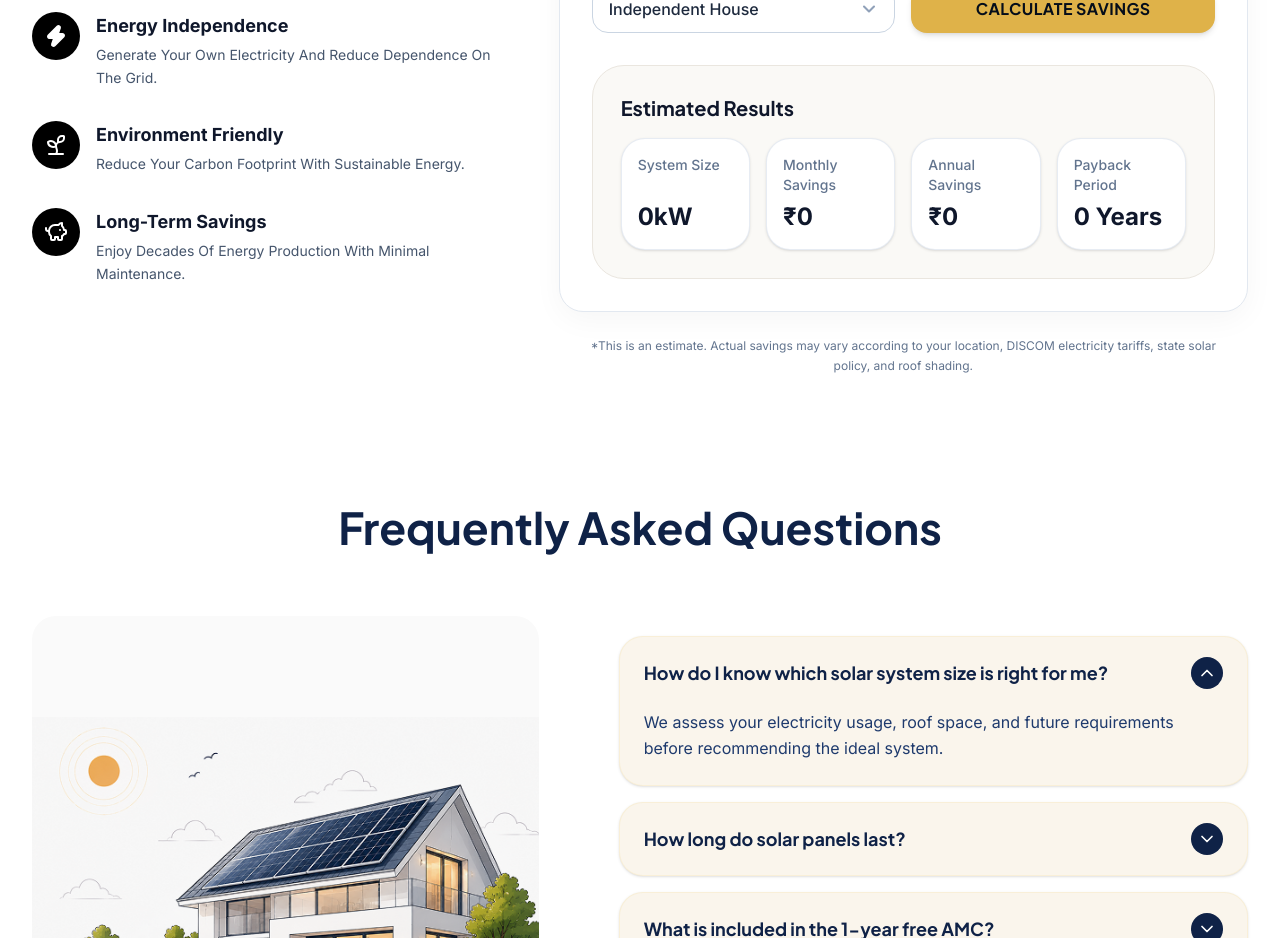
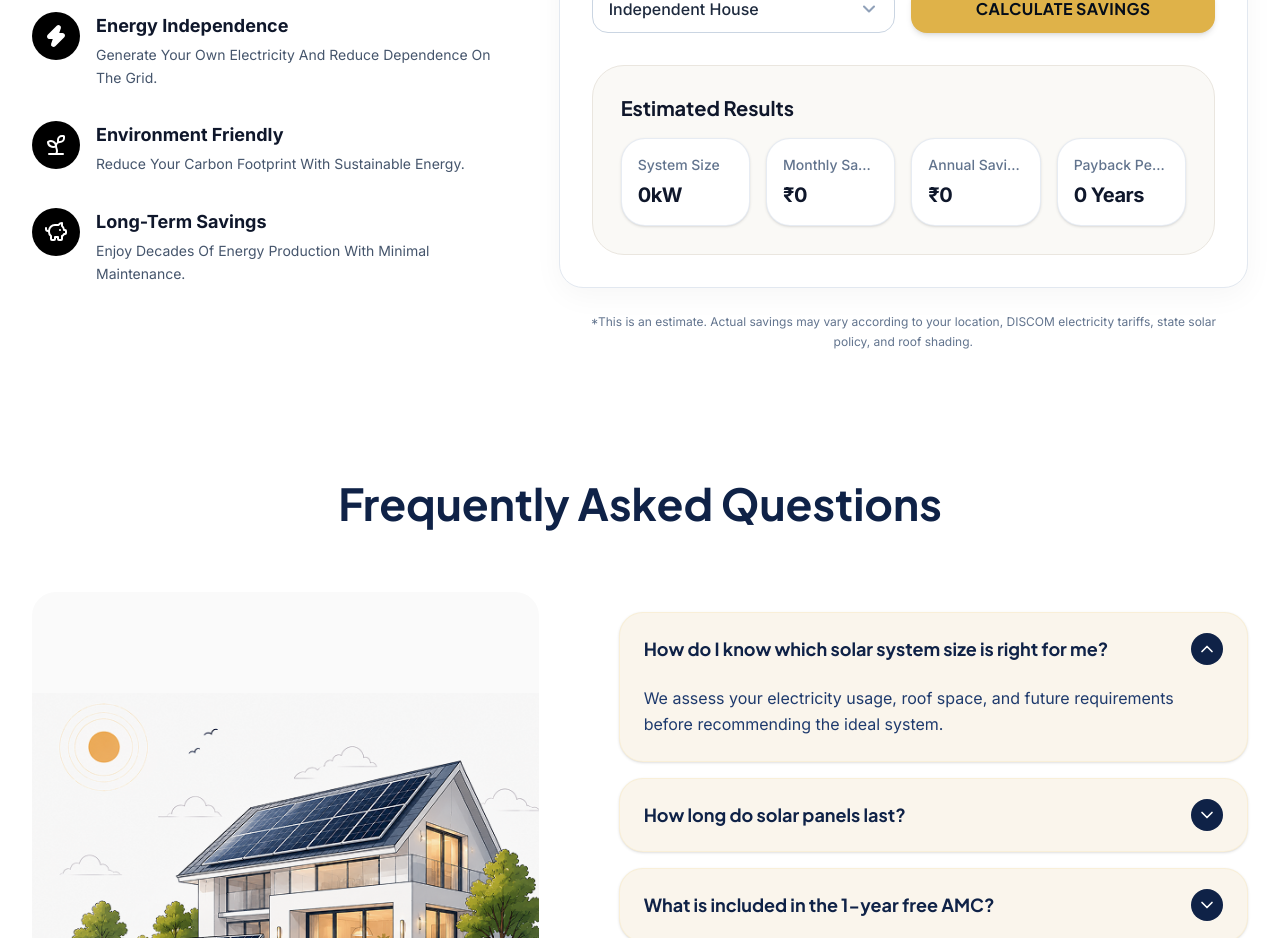
Before and after one commit to moonlitebuilders/moolitebuilders, a React (Vite) app: page /services/solar in a window 1280 px wide. Shown: the part 2880-3818 px from the top of the page. Built offline with nearby package versions, Linux system fonts and the light colour scheme.

Commit message:
fix(solar): prevent text overflow in solar calculator savings cards for amounts > 1 lakh

```diff
--- a/src/components/solar/SolarSavingsSection.tsx
+++ b/src/components/solar/SolarSavingsSection.tsx
@@ -282,41 +282,41 @@ export const SolarSavingsSection: React.FC = () => {
                     Estimated Results
                   </h3>
 
-                  <div className="grid grid-cols-1 sm:grid-cols-2 lg:grid-cols-4 gap-4">
+                  <div className="grid grid-cols-2 lg:grid-cols-4 gap-3 sm:gap-4">
 
-                    <div className="bg-white p-4 rounded-xl border border-slate-200/80 shadow-sm flex flex-col justify-between">
-                      <p className="text-xs md:text-sm text-slate-500 font-medium mb-1.5">System Size</p>
+                    <div className="bg-white p-3.5 sm:p-4 rounded-xl border border-slate-200/80 shadow-sm flex flex-col justify-between min-w-0">
+                      <p className="text-xs sm:text-sm text-slate-500 font-medium mb-1.5 truncate">System Size</p>
                       <motion.p
                         key={displayResults.systemSize}
                         initial={{ opacity: 0, y: -4 }}
                         animate={{ opacity: 1, y: 0 }}
-                        className="text-xl md:text-2xl font-bold text-slate-900"
+                        className="text-lg sm:text-xl lg:text-base xl:text-xl font-bold text-slate-900 tracking-tight whitespace-nowrap"
                       >
                         {displayResults.systemSize}
                       </motion.p>
                     </div>
 
-                    <div className="bg-white p-4 rounded-xl border border-slate-200/80 shadow-sm flex flex-col justify-between">
-                      <p className="text-xs md:text-sm text-slate-500 font-medium mb-1.5">Monthly Savings</p>
-                      <p className="text-xl md:text-2xl font-bold text-slate-900">
+                    <div className="bg-white p-3.5 sm:p-4 rounded-xl border border-slate-200/80 shadow-sm flex flex-col justify-between min-w-0">
+                      <p className="text-xs sm:text-sm text-slate-500 font-medium mb-1.5 truncate">Monthly Savings</p>
+                      <p className="text-lg sm:text-xl lg:text-base xl:text-xl font-bold text-slate-900 tracking-tight whitespace-nowrap">
                         <AnimatedNumber value={displayResults.monthlySavings} prefix="₹" />
                       </p>
                     </div>
 
-                    <div className="bg-white p-4 rounded-xl border border-slate-200/80 shadow-sm flex flex-col justify-between">
-                      <p className="text-xs md:text-sm text-slate-500 font-medium mb-1.5">Annual Savings</p>
-                      <p className="text-xl md:text-2xl font-bold text-slate-900">
+                    <div className="bg-white p-3.5 sm:p-4 rounded-xl border border-slate-200/80 shadow-sm flex flex-col justify-between min-w-0">
+                      <p className="text-xs sm:text-sm text-slate-500 font-medium mb-1.5 truncate">Annual Savings</p>
+                      <p className="text-lg sm:text-xl lg:text-base xl:text-xl font-bold text-slate-900 tracking-tight whitespace-nowrap">
                         <AnimatedNumber value={displayResults.annualSavings} prefix="₹" />
                       </p>
                     </div>
 
-                    <div className="bg-white p-4 rounded-xl border border-slate-200/80 shadow-sm flex flex-col justify-between">
-                      <p className="text-xs md:text-sm text-slate-500 font-medium mb-1.5">Payback Period</p>
+                    <div className="bg-white p-3.5 sm:p-4 rounded-xl border border-slate-200/80 shadow-sm flex flex-col justify-between min-w-0">
+                      <p className="text-xs sm:text-sm text-slate-500 font-medium mb-1.5 truncate">Payback Period</p>
                       <motion.p
                         key={displayResults.paybackPeriod}
                         initial={{ opacity: 0, y: -4 }}
                         animate={{ opacity: 1, y: 0 }}
-                        className="text-xl md:text-2xl font-bold text-slate-900"
+                        className="text-lg sm:text-xl lg:text-base xl:text-xl font-bold text-slate-900 tracking-tight whitespace-nowrap"
                       >
                         {displayResults.paybackPeriod}
                       </motion.p>
```
